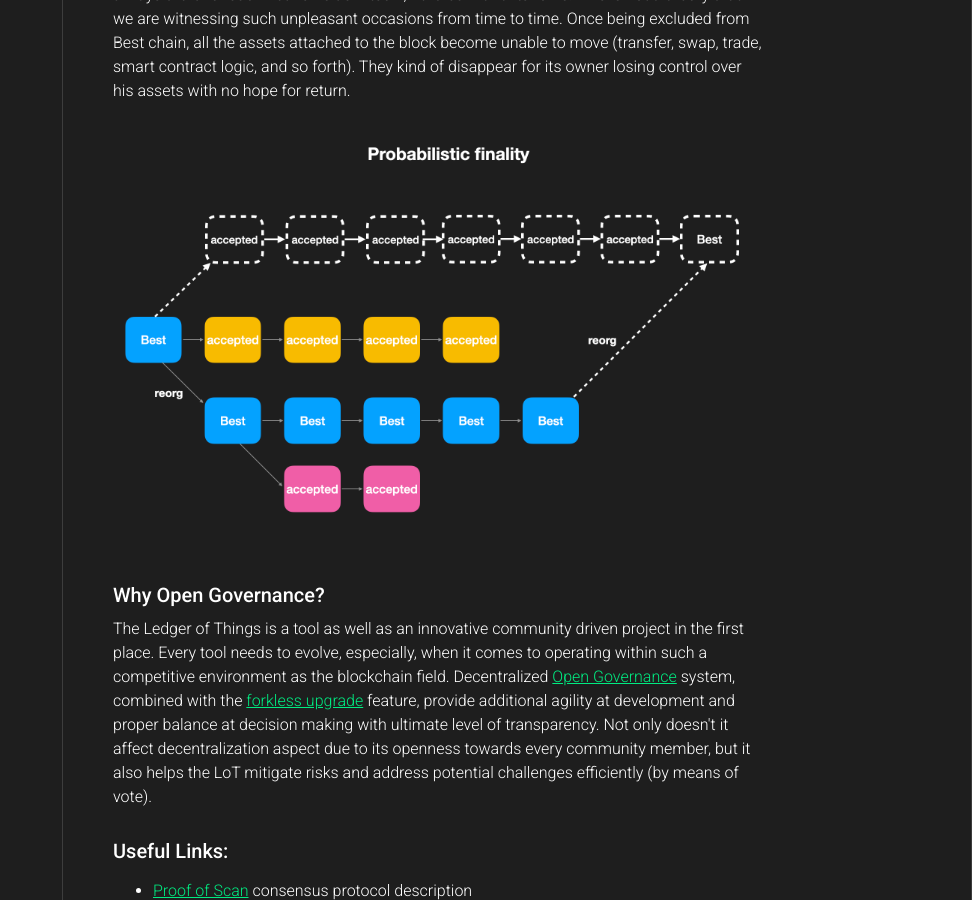
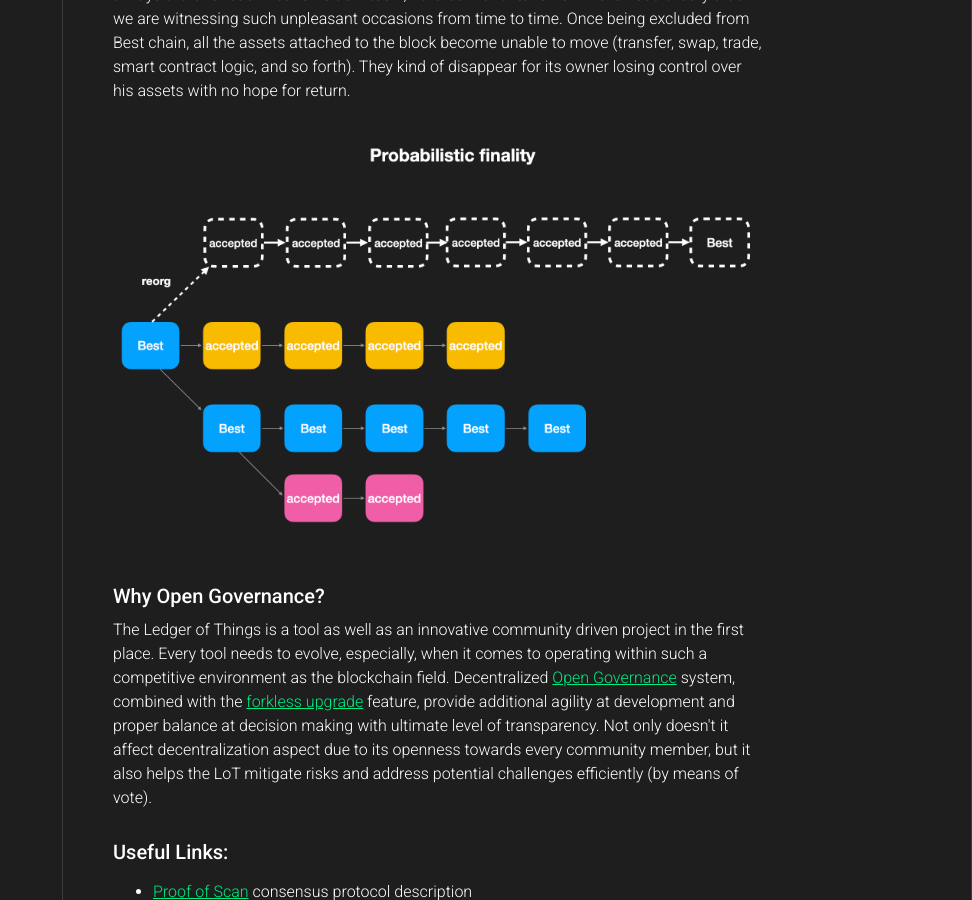
Before and after one commit to 3Dpass/website, a React (Create React App) app: page /features in a window 1280 px wide. Shown: the part 11100-12000 px from the top of the page, without its empty margins (308-1280 px from the left). Built offline with nearby package versions, Linux system fonts and the light colour scheme; the HTML template or start-up script is replaced by a standard one.

Commit message:
probabilistic_finality_image_correction

```diff
--- a/src/pages/Features.jsx
+++ b/src/pages/Features.jsx
@@ -676,7 +676,7 @@ MD5 (red_beryl_3.obj) = 5ba84e5b5b0c4a720fc3109da4d174f4
             <img
               className="page-img"
               style={{ marginBottom: "50px" }}
-              src="/images/probabilistic_blockchain_finality.png"
+              src="/images/probabilistic_blockchain_finality_.png"
               alt="img"
             />
              <div className="page-content-subtitle" id="ledger-why-open-gov">
```
Also changed, not shown: public/images/probabilistic_blockchain_finality.png (deleted), public/images/probabilistic_blockchain_finality_.png (added).
